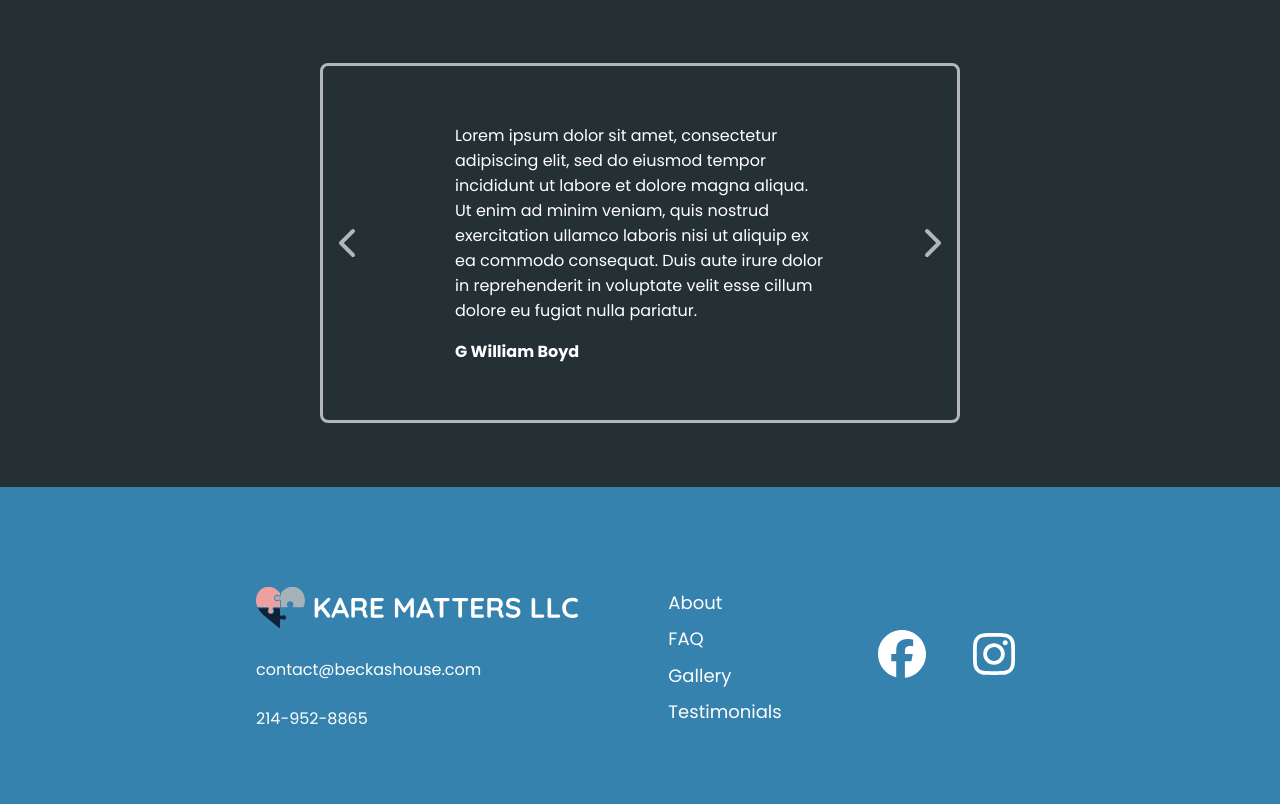
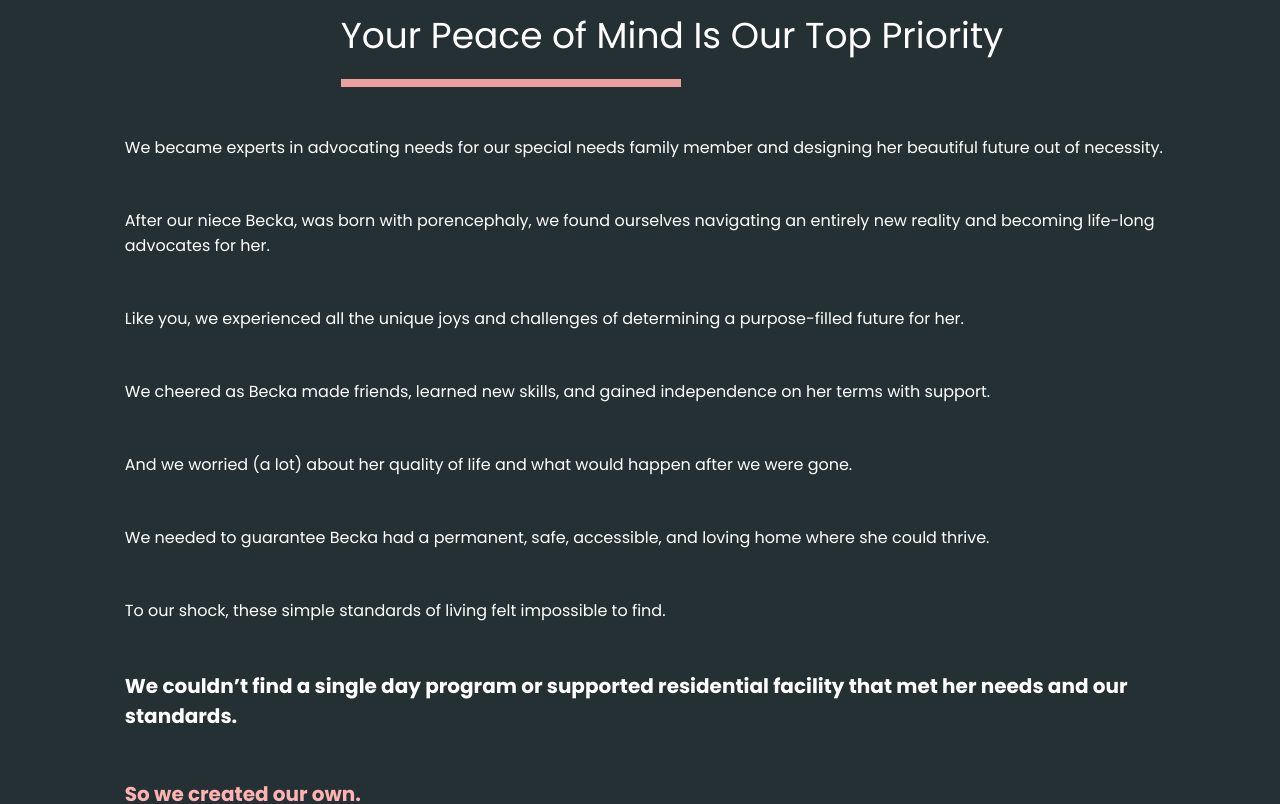
Before and after one commit to gwilliamboyd/kare-matters, a Next.js app: page /about-us in a window 1280 px wide. Shown: the part 620-1424 px from the top of the page. Built offline with nearby package versions, Linux system fonts and the light colour scheme.

Commit message:
Scaffolds about us info

```diff
--- a/app/about-us/page.jsx
+++ b/app/about-us/page.jsx
@@ -1,10 +1,17 @@
+import AboutInfo from '@/components/about-us/AboutInfo'
 import PageHero from '@/components/heroes/PageHero'
-import React from 'react'
+import InteriorH2 from '@/components/misc/InteriorH2'
+import PinkDivider from '@/components/misc/PinkDivider'
+import styles from '@/styles/about.module.css'
 
 const page = () => {
   return (
-    <main>
+    <main className={styles.aboutMaster}>
       <PageHero heading={'About Us'} />
+      <div className={styles.aboutDarkWrapper}>
+        <InteriorH2 heading={'Your Peace of Mind Is Our Top Priority'} />
+        <AboutInfo />
+      </div>
     </main>
   )
 }
--- /dev/null
+++ b/components/about-us/AboutInfo.jsx
@@ -0,0 +1,64 @@
+import styles from '@/styles/about.module.css'
+import AboutLine from './AboutLine'
+
+const AboutInfo = () => {
+  return (
+    <div className={styles.aboutInfo}>
+      <AboutLine
+        text={
+          'We became experts in advocating needs for our special needs family member and designing her beautiful future out of necessity.'
+        }
+      />
+      <AboutLine
+        text={
+          'After our niece Becka, was born with porencephaly, we found ourselves navigating an entirely new reality and becoming life-long advocates for her.'
+        }
+      />
+      <AboutLine
+        text={
+          'Like you, we experienced all the unique joys and challenges of determining a purpose-filled future for her.'
+        }
+      />
+      <AboutLine
+        text={
+          'We cheered as Becka made friends, learned new skills, and gained independence on her terms with support.'
+        }
+      />
+      <AboutLine
+        text={
+          'And we worried (a lot) about her quality of life and what would happen after we were gone.'
+        }
+      />
+      <AboutLine
+        text={
+          'We needed to guarantee Becka had a permanent, safe, accessible, and loving home where she could thrive.'
+        }
+      />
+      <AboutLine
+        text={
+          'To our shock, these simple standards of living felt impossible to find.'
+        }
+      />
+      <h5 className={styles.h5}>
+        We couldn’t find a single day program or supported residential facility
+        that met her needs and our standards.
+      </h5>
+      <h5 className={styles.h5Pink}>So we created our own.</h5>
+      <AboutLine
+        text={
+          'Now, we work alongside families like yours to help build daily structures and customized housing that meets the unique emotional, physical, and spiritual needs of your loved one.'
+        }
+      />
+      <h5 className={styles.h5}>
+        Need proof?{' '}
+        <a
+          className={styles.h5Pink}
+          href='#'>
+          See Becka’s House
+        </a>
+      </h5>
+    </div>
+  )
+}
+
+export default AboutInfo
--- /dev/null
+++ b/components/about-us/AboutLine.jsx
@@ -0,0 +1,7 @@
+import styles from '@/styles/about.module.css'
+
+const AboutLine = ({ text }) => {
+  return <p className={styles.aboutLine}>{text}</p>
+}
+
+export default AboutLine
--- /dev/null
+++ b/components/misc/InteriorH2.jsx
@@ -0,0 +1,13 @@
+import styles from '@/styles/page.module.css'
+import PinkDivider from './PinkDivider'
+
+const InteriorH2 = ({ heading }) => {
+  return (
+    <span className={styles.interiorH2Wrapper}>
+      <h2 className={styles.interiorH2}>{heading}</h2>
+      <PinkDivider />
+    </span>
+  )
+}
+
+export default InteriorH2
--- /dev/null
+++ b/styles/about.module.css
@@ -0,0 +1,44 @@
+.aboutMaster {
+}
+.aboutDarkWrapper {
+  width: 100vw;
+  padding: 8em 0 8em 4em;
+  background-color: #253035;
+  display: flex;
+  flex-direction: column;
+  justify-content: flex-start;
+  align-items: center;
+  gap: 2em;
+  color: #ffffff;
+}
+
+.h3 {
+  font-weight: 400;
+  font-size: 24px;
+}
+
+.h5,
+.h5Pink {
+  font-weight: 700;
+  font-size: 20px;
+}
+
+.h5Pink {
+  color: #ffb3b0;
+}
+
+.h5Pink a {
+  text-decoration: underline;
+}
+
+.paragraph {
+  font-size: 18px;
+}
+
+.aboutInfo {
+  width: 90%;
+  display: flex;
+  flex-direction: column;
+  align-items: flex-start;
+  gap: 3em;
+}
--- a/styles/page.module.css
+++ b/styles/page.module.css
@@ -102,3 +102,15 @@
   text-decoration: underline;
   font-size: 20px;
 }
+
+.interiorH2Wrapper {
+  display: flex;
+  flex-direction: column;
+  align-items: flex-start;
+}
+
+.interiorH2 {
+  align-self: center;
+  font-weight: 400;
+  font-size: 36px;
+}
```
